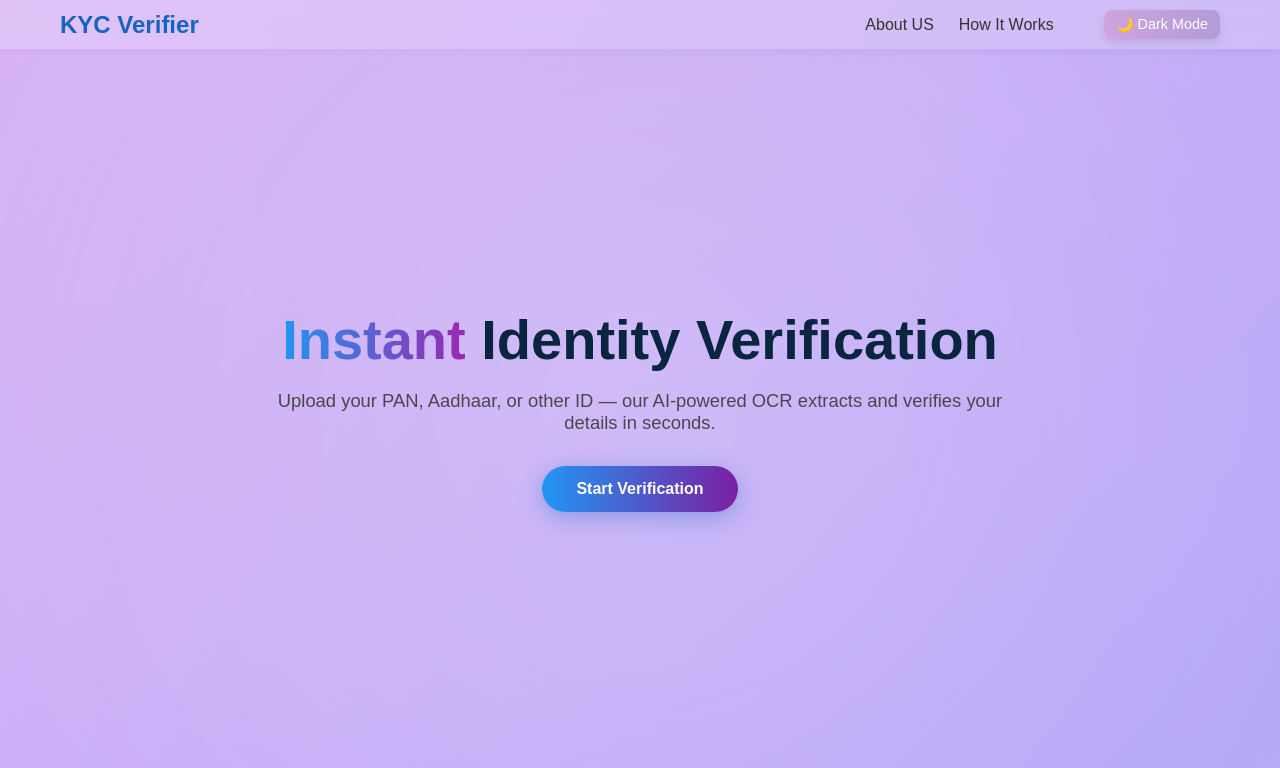
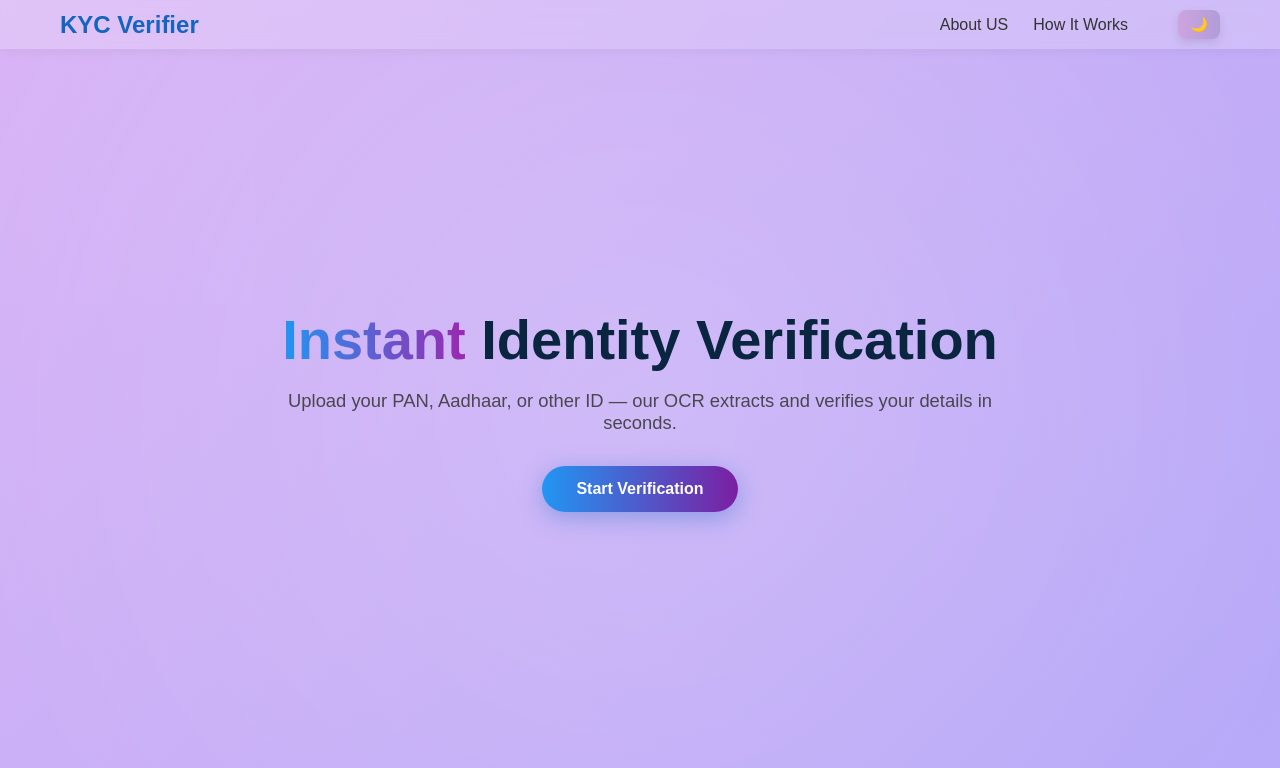
Before and after one commit to ApekshaRanjan1/KYC-Document-Verifier, a Flask app: page /landing in a window 1280 px wide. Shown: the top 768 px of the page. Run offline with Flask 3, Linux system fonts and the light colour scheme; parts of the project's set-up code (start-up, migrations or seed data) failed here and were passed over.

Commit message:
Enhance dark mode styles and simplify dark mode toggle button text

```diff
--- a/Main_project/static/css/landing.css
+++ b/Main_project/static/css/landing.css
@@ -183,6 +183,11 @@ body.dark-mode .hero p,
 body.dark-mode .section p {
   color: #b8c7d9;
 }
+body.dark-mode .section.alt {
+  background: rgba(20, 20, 40, 0.85);
+  -webkit-backdrop-filter: blur(10px);
+  backdrop-filter: blur(10px);
+}
 body.dark-mode .step {
   background: rgba(20, 20, 40, 0.85);
   box-shadow: 0 15px 35px rgba(0, 191, 255, 0.2);
--- a/Main_project/static/js/script.js
+++ b/Main_project/static/js/script.js
@@ -83,7 +83,7 @@ document.addEventListener("DOMContentLoaded", () => {
   // ---------------- Load saved dark mode ----------------
   if (localStorage.getItem("darkMode") === "enabled") {
     document.body.classList.add("dark-mode");
-    if (darkModeToggle) darkModeToggle.textContent = "☀️ Light Mode";
+    if (darkModeToggle) darkModeToggle.textContent = "☀️";
   }
 
   // ---------------- Dark Mode Toggle ----------------
--- a/Main_project/templates/landing.html
+++ b/Main_project/templates/landing.html
@@ -14,7 +14,7 @@
   <header class="hero">
     <div class="hero-inner">
       <h1><span class="highlight">Instant</span> Identity Verification</h1>
-      <p>Upload your PAN, Aadhaar, or other ID — our AI-powered OCR extracts and verifies your details in seconds.</p>
+      <p>Upload your PAN, Aadhaar, or other ID — our OCR extracts and verifies your details in seconds.</p>
       <a href="{{ url_for('index') }}" class="cta-btn">Start Verification</a>
     </div>
     <div class="hero-bg"></div>
--- a/Main_project/templates/navbase.html
+++ b/Main_project/templates/navbase.html
@@ -16,7 +16,7 @@
       <li><a href="{{ url_for('landing') }}#how">How It Works</a></li>
     </div>
     <li>
-      <button id="darkModeToggle" style="padding:6px 12px; border-radius:8px; font-size:0.9rem;">🌙 Dark Mode</button>
+      <button id="darkModeToggle" style="padding:6px 12px; border-radius:8px; font-size:0.9rem;">🌙</button>
     </li>
   </ul>
   </nav>
```
